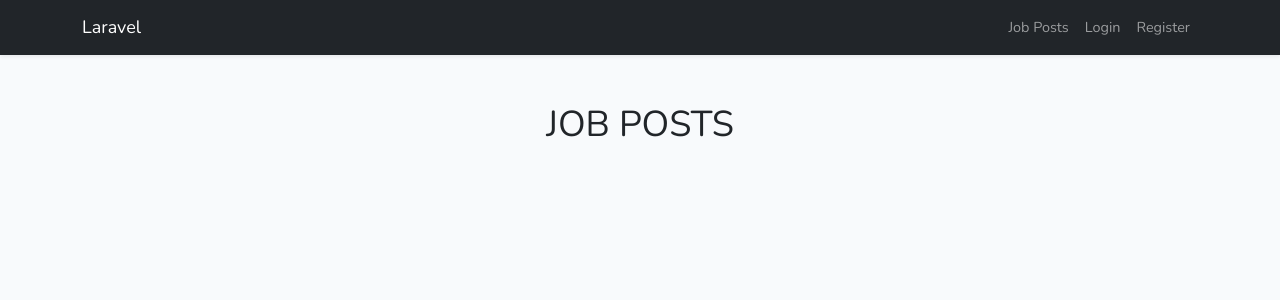
After one commit to fjebernas/VirtualJobExpo, a Laravel app: page /job-posts in a window 1280 px wide. The commit adds this page. Shown: the top 300 px of the page. Run offline with Laravel 9, Linux system fonts and the light colour scheme; data that the repository does not hold is empty; style sheets or scripts are compiled from the project's sources.

Commit message:
job posts view now working

```diff
--- a/app/Http/Controllers/JobPostController.php
+++ b/app/Http/Controllers/JobPostController.php
@@ -11,6 +11,11 @@ use Illuminate\Support\Facades\Auth;
 class JobPostController extends Controller
 {
     public function index() {
+        return view('job-posts.index')
+            ->with('job_posts', JobPost::all());
+    }
+
+    public function indexOwned() {
         $company_id = Company::where('email', Auth::user()->email)->value('id');
         $job_posts = JobPost::where('company_id', $company_id)->get();
 
--- /dev/null
+++ b/resources/views/job-posts/index.blade.php
@@ -0,0 +1,33 @@
+@extends('layouts.app')
+
+@section('customcss')
+    <link rel="stylesheet" href="/css/job-posts/index.css">
+@endsection
+
+@section('customjs')
+    <script src="/js/job-posts/index.js" type="module"></script>
+@endsection
+
+@section('content')
+    <h1 class="text-center">JOB POSTS</h1>
+
+    <div class="d-flex justify-content-center flex-wrap">
+        @forelse ($job_posts as $job_post)
+        <div class="card mx-3" style="width: 18rem;">
+            <div class="card-body">
+                <h5 class="card-title">{{ $job_post->position }}</h5>
+                <h6 class="card-subtitle mb-2 text-muted">{{ $job_post->company }}</h6>
+                <ul>
+                    <li>{{ $job_post->level }}</li>
+                    <li>{{ $job_post->employment }}</li>
+                    <li>₱ {{ $job_post->salary_range['low'] }} - {{ $job_post->salary_range['high'] }}</li>
+                </ul>
+                <a href="#" class="card-link">Apply now</a>
+                <a href="#" class="card-link">Save</a>
+            </div>
+        </div>
+        @empty
+
+        @endforelse
+    </div>
+@endsection
--- a/resources/views/layouts/app.blade.php
+++ b/resources/views/layouts/app.blade.php
@@ -54,6 +54,9 @@
 
                     <!-- Right Side Of Navbar -->
                     <ul class="navbar-nav ms-auto">
+                        <li class="nav-item">
+                            <a class="nav-link" href="/job-posts">Job Posts</a>
+                        </li>
                         <!-- Authentication Links -->
                         @guest
                             @if (Route::has('login'))
--- a/routes/web.php
+++ b/routes/web.php
@@ -20,6 +20,12 @@ use Illuminate\Support\Facades\Route;
 Route::get('/', function () {
     return view('welcome');
 });
+
+Route::controller(JobPostController::class)->group(function(){
+    Route::get('/job-posts', 'index');
+});
+
+Auth::routes();
 
 Route::middleware(['auth'])->group(function(){
 
@@ -47,7 +53,7 @@ Route::middleware(['auth'])->group(function(){
                 Route::get('/company/profile/edit', 'edit');
 
                 Route::controller(JobPostController::class)->group(function(){
-                    Route::get('/company/job-post', 'index');
+                    Route::get('/company/job-post', 'indexOwned');
                     Route::get('/company/job-post/create', 'create');
                     Route::post('/company/job-post', 'store');
                     Route::delete('/company/job-post/{id}', 'destroy');
@@ -57,5 +63,3 @@ Route::middleware(['auth'])->group(function(){
     });
 
 });
-
-Auth::routes();
```
Also changed, not shown: public/css/job-posts/index.css (added), public/js/job-posts/index.js (added).
